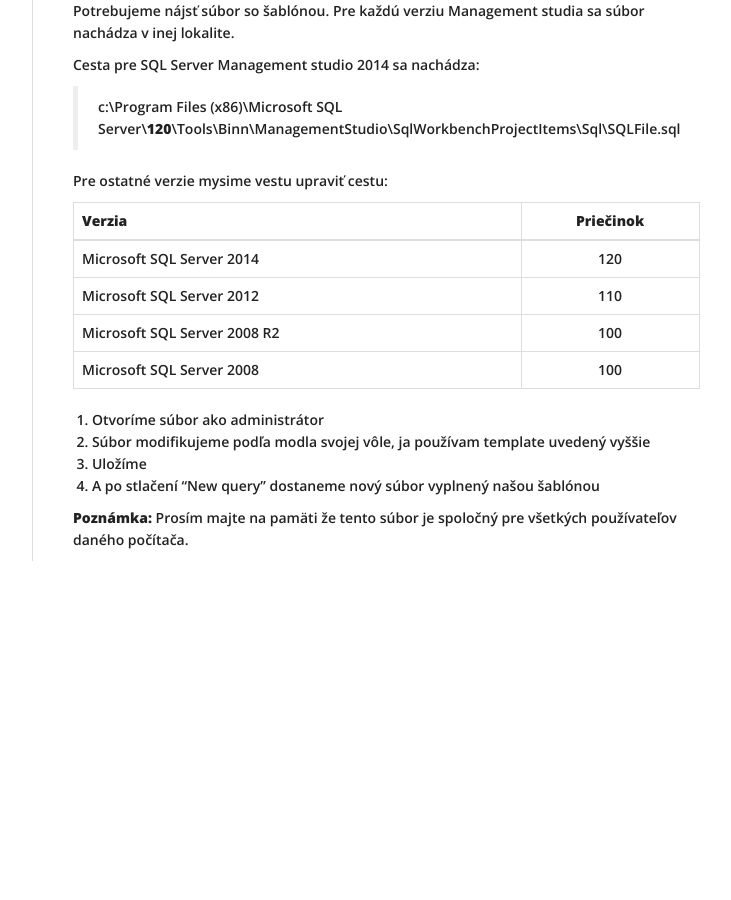
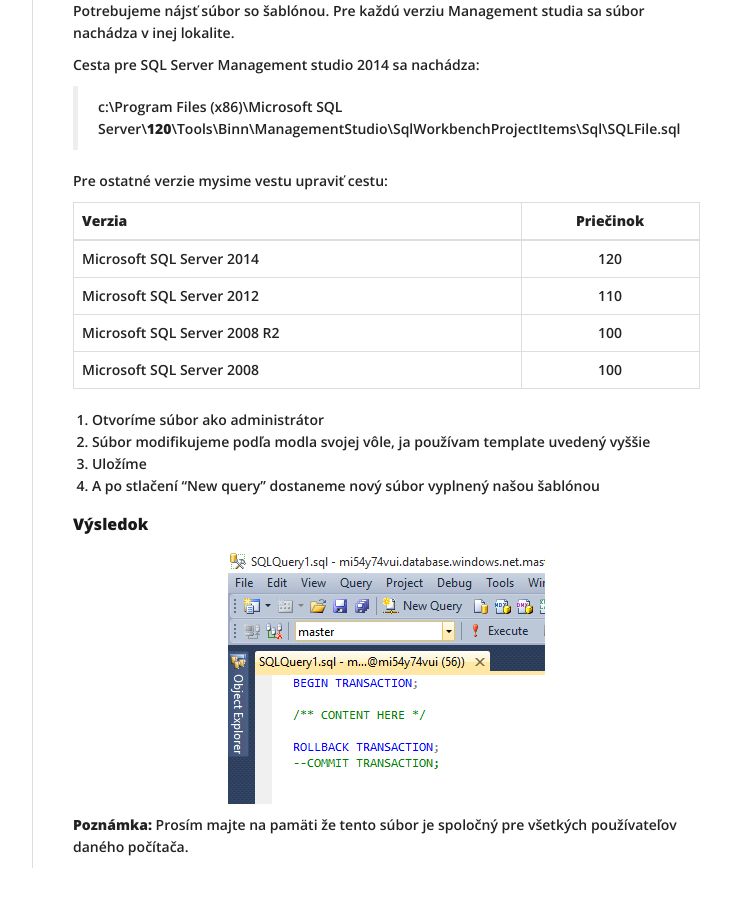
Before and after one commit to zemacik/zemacik.github.io, a Jekyll site: the page built from _posts/2016-02-01-default_newquery_management_studio_content.md, in a window 1280 px wide and 900 px high, scrolled down 704 px. Shown: the whole window, without its empty margins (413-1144 px from the left). Built offline with Jekyll 4.4.1, drawn with Linux system fonts in a browser that asks for light colours; nearby versions of some CDN libraries; before the commit the page ends 1297 px from its top, so only the background shows below that.

Commit message:
Novy blog: Predvolený obsah "New query" okna v SQL Server Management Štúdio

```diff
--- a/_posts/2016-02-01-default_newquery_management_studio_content.md
+++ b/_posts/2016-02-01-default_newquery_management_studio_content.md
@@ -58,5 +58,9 @@
 4. A po stlačení "New query" dostaneme nový súbor vyplnený našou šablónou
 
 
+### Výsledok
+![Result in screenshot]({{ site.url }}/assets/posts/2016/20160209_SQLManagementStudioTemplate_Screenshot.png)
+{: class="img img-responsive"}
+
 **Poznámka:**
 Prosím majte na pamäti že tento súbor je spoločný pre všetkých používateľov daného počítača.
```
Also changed, not shown: assets/posts/2016/20160209_SQLManagementStudioTemplate_Screenshot.png (added).
